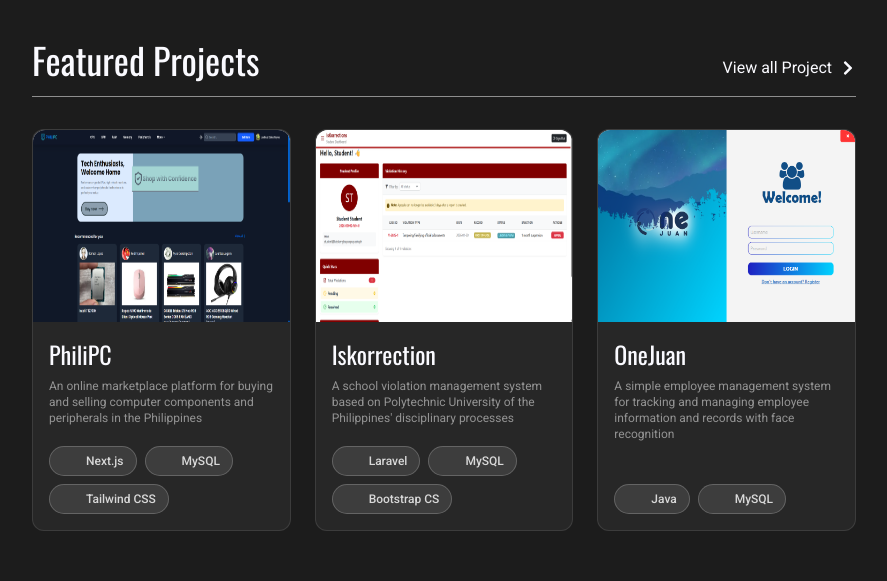
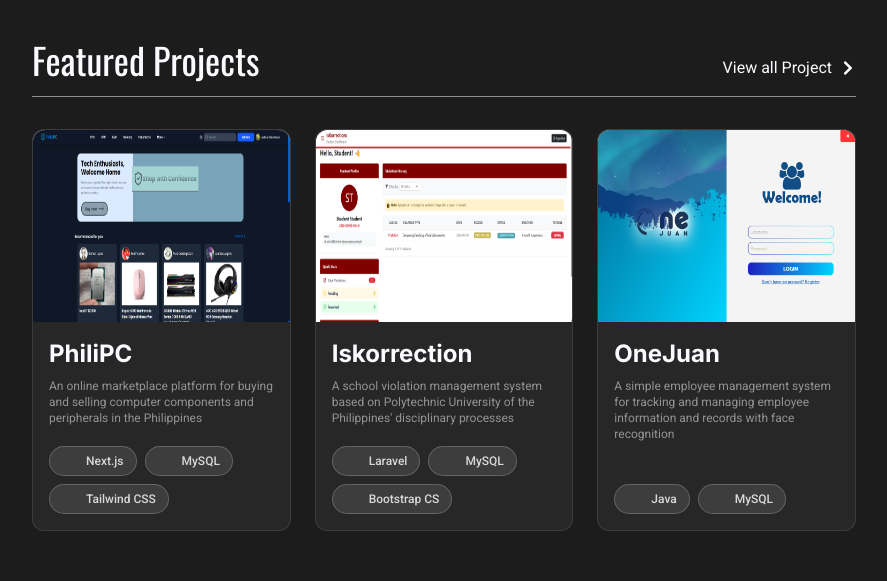
Before and after one commit to Xenrui/joshua-portfolio, a Next.js app: page / in a window 1280 px wide. Shown: the part 840-1421 px from the top of the page, without its empty margins (56-943 px from the left). Built offline with nearby package versions, Linux system fonts and the light colour scheme; no server answers; some icons are missing.

Commit message:
feat: add temporary redirect for projects

```diff
--- a/src/components/ProjectCard.js
+++ b/src/components/ProjectCard.js
@@ -4,10 +4,11 @@ import { motion } from "motion/react";
 import { techstack } from "@/lib/techstack";
 import StackIcon from "tech-stack-icons";
 import Image from "next/image";
+import Link from "next/link";
 
 const ProjectCard = ({ project }) => {
 	return (
-		<div className="h-full">
+		<a className="h-full" href={project.links.github}>
 			<motion.div
 				className="group bg-white/5 rounded-xl border border-white/10 hover:border-white/25 h-full flex flex-col"
 				whileHover={{ y: -3 }}>
@@ -16,7 +17,7 @@ const ProjectCard = ({ project }) => {
 				</div>
 				<div className="p-4 flex flex-col justify-between gap-5 flex-1">
 					<div className="">
-						<h3 className="text-2xl mb-2">{project.title}</h3>
+						<h3 className="text-2xl mb-2 font-inter font-bold">{project.title}</h3>
 						<p className="text-xs text-white/50">{project.description}</p>
 					</div>
 					<div className="flex flex-wrap gap-2 text-sm items-center">
@@ -37,7 +38,7 @@ const ProjectCard = ({ project }) => {
 					</div>
 				</div>
 			</motion.div>
-		</div>
+		</a>
 	);
 };
 
```
